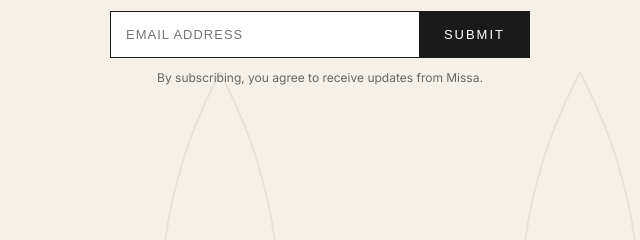
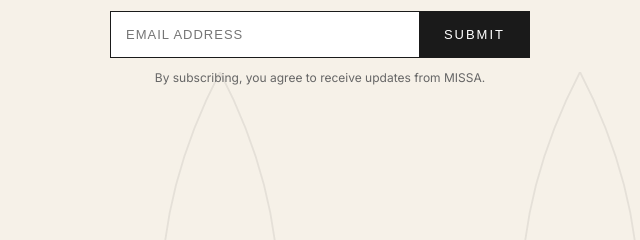
Before and after one commit to ilyasw39/missa, a plain HTML site: page index.html in a window 1280 px wide. Shown: the part 468-708 px from the top of the page, 320-960 px from the left. Drawn offline with Linux system fonts and the light colour scheme.

Commit message:
Correct spelling of 'Missa' to 'MISSA'

```diff
--- a/index.html
+++ b/index.html
@@ -159,7 +159,7 @@ button:hover {
   </form>
 
   <p style="font-size:12px; margin-top:12px; color:#666;">
-    By subscribing, you agree to receive updates from Missa.
+    By subscribing, you agree to receive updates from MISSA.
   </p>
 
 </div>
```
